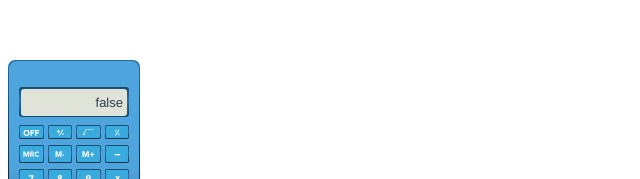
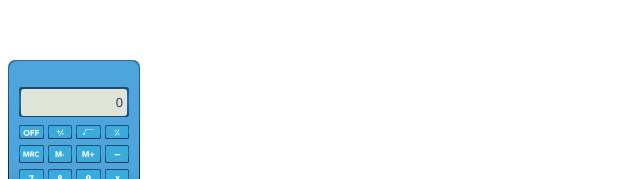
Before and after one commit to ArSako/.github.io, a Vue app: page / in a window 1280 px wide. Shown: the top 179 px of the page, without its empty margins (0-640 px from the left). Built offline with nearby package versions, Linux system fonts and the light colour scheme.

Commit message:
fix styles

```diff
--- a/src/components/Calculator.vue
+++ b/src/components/Calculator.vue
@@ -4,7 +4,7 @@
       <div class="calculator_body">
         <div class="calculator_screen_wrapper">
           <div class="calculator_screen">
-            {{ isEnabled }}
+            {{ displayedValue }}
           </div>
         </div>
         <div class="buttons_container">
@@ -136,6 +136,7 @@ export default {
   data: function () {
     return {
       isEnabled: false,
+      displayedValue: `0`,
     };
   },
   methods: {
@@ -211,8 +212,8 @@ export default {
       grid-column: 4
 
     &--dot
-      .button
-        padding: 7px 2px 2px
+      > button
+        padding: 7px 1px 2px
 
     &--minus
       img
```
Also changed, not shown: src/utils/helpers.js (added).
